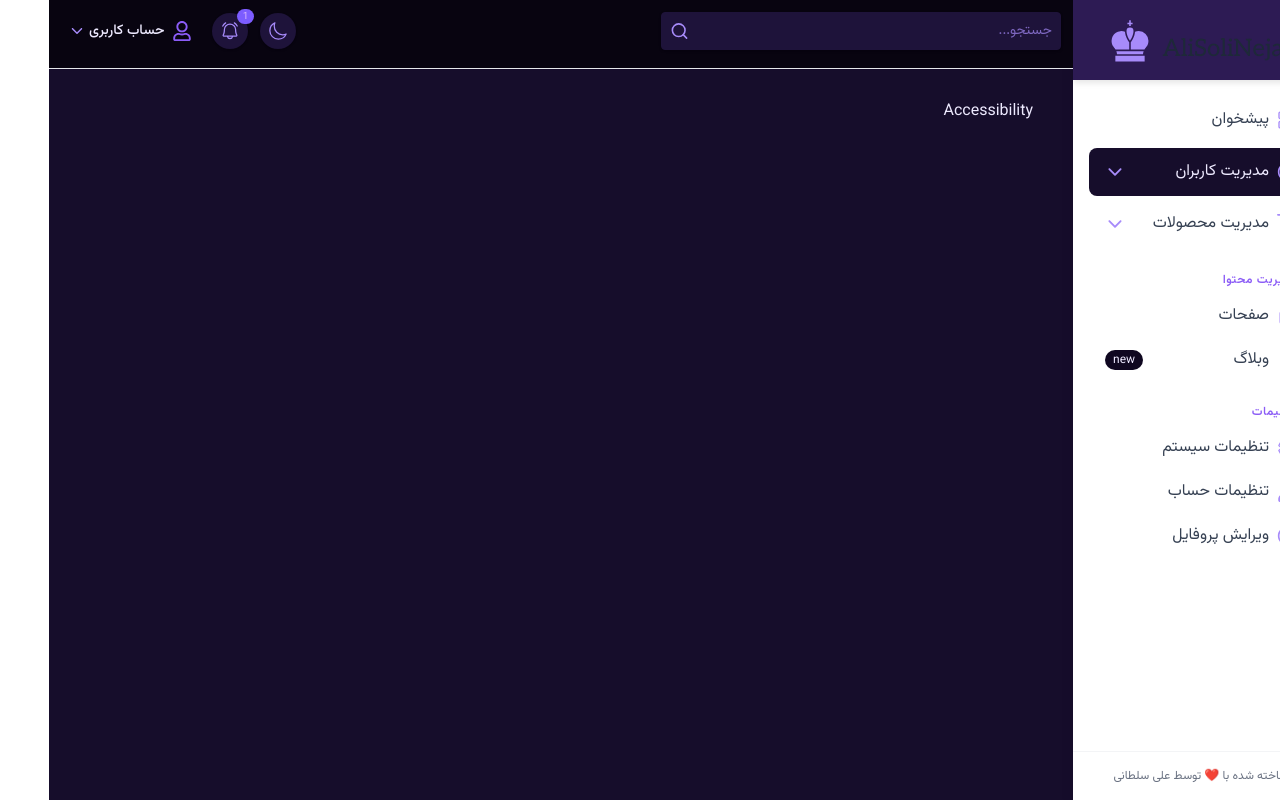
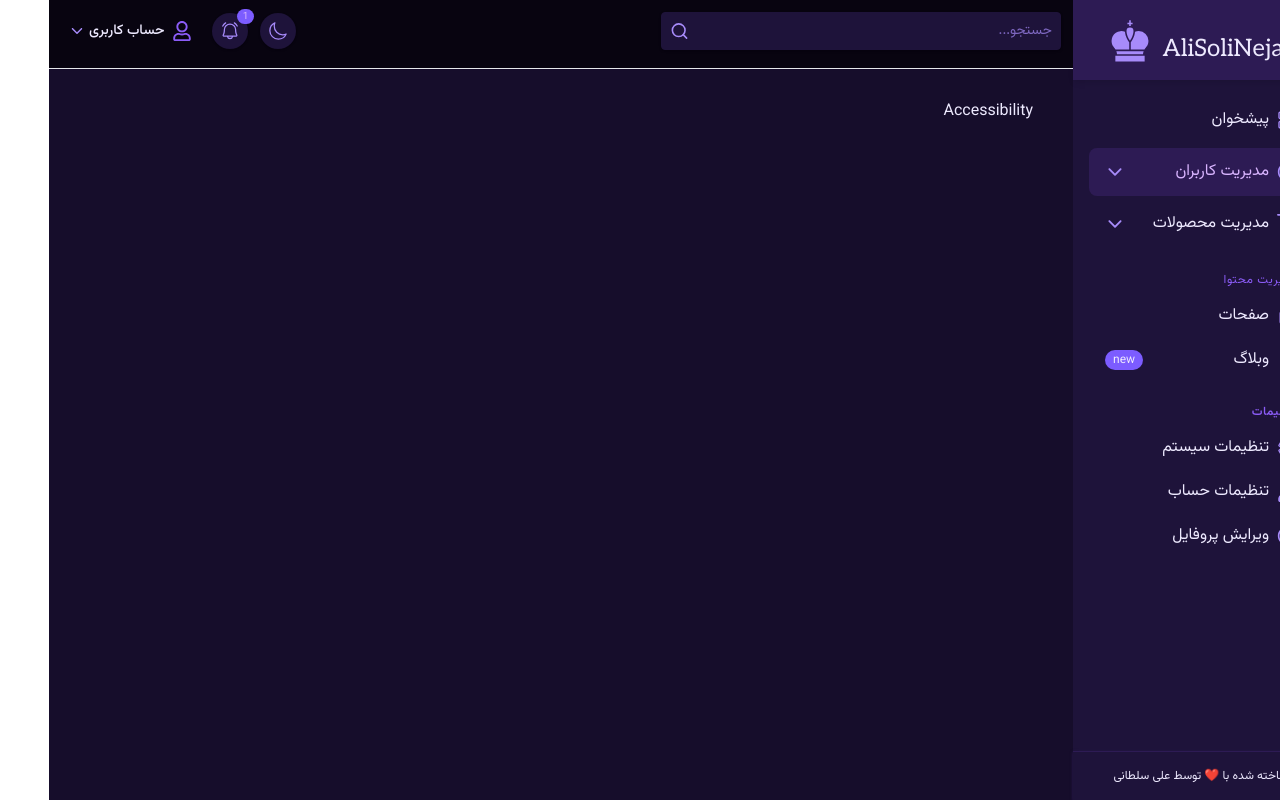
Before and after one commit to alisoltaninejad/Admin-Dashboard, a React (Vite) app: page /Accessibility in a window 1280 px wide. Built offline with nearby package versions, Linux system fonts and the light colour scheme; a web font is replaced by a local one.

Commit message:
style(SideBar): :art: theme handle

```diff
--- a/src/components/Sidebar/MainMenuItem.jsx
+++ b/src/components/Sidebar/MainMenuItem.jsx
@@ -1,7 +1,7 @@
 import React from "react";
 import { Link, useLocation } from "react-router-dom";
 import Icon from "../Icons/Icons";
-import SubmenuItem from "./SubMenuItem"
+import SubmenuItem from "./SubMenuItem";
 
 export default function MainMenuItem({
   item,
@@ -16,17 +16,16 @@ export default function MainMenuItem({
   // بررسی فعال بودن منو: اگر مسیر فعلی با مسیر منو یا یکی از زیرمنوهایش برابر باشد، منو هایلایت می‌شود
   const isActive =
     location.pathname === item.path ||
-    (submenus &&
-      submenus.some((sub) => sub.path === location.pathname));
+    (submenus && submenus.some((sub) => sub.path === location.pathname));
 
   return (
     <div className="group">
       {hasSubmenu ? (
         <button
-          className={`flex items-center justify-between w-full px-4 py-3 rounded-lg transition-colors ${
+          className={`flex items-center justify-between w-full px-4 py-3 rounded-lg transition-colors hover:text-brand-500 ${
             isActive
-              ? "bg-brand-100 text-brand-800"
-              : "text-gray-700 hover:bg-brand-50"
+              ? "bg-brand-300 text-brand-700"
+              : "text-brand-800 "
           }`}
           onClick={() => onClick(item.id)}>
           <div className="flex items-center">
@@ -48,10 +47,10 @@ export default function MainMenuItem({
             if (typeof window !== "undefined" && window.innerWidth < 1280)
               setShowSidebar(false);
           }}
-          className={`flex items-center px-4 py-3 rounded-lg transition-colors ${
+          className={`flex items-center px-4 py-3 rounded-lg transition-colors hover:text-brand-500 ${
             isActive
-              ? "bg-brand-100 text-brand-800"
-              : "text-gray-700 hover:bg-brand-50"
+              ? "bg-brand-300 text-brand-700"
+              : "text-brand-800"
           }`}>
           <Icon name={item.icon} className="w-5 h-5 me-2" />
           <span>{item.title}</span>
@@ -59,7 +58,7 @@ export default function MainMenuItem({
       )}
 
       {hasSubmenu && isOpen && (
-        <div className="mt-1 pl-8 space-y-1">
+        <div className="mt-1 pl-8 space-y-1 ">
           {submenus.map((submenu) => (
             <SubmenuItem
               key={submenu.id}
--- a/src/components/Sidebar/Sidebar.jsx
+++ b/src/components/Sidebar/Sidebar.jsx
@@ -25,7 +25,7 @@ export default function Sidebar({ showSidebar, setShowSidebar }) {
     <div
       className={`${
         showSidebar ? "flex" : "hidden"
-      } xl:flex flex-col min-w-[300px] xl:min-w-[200px] lg:w-1/5 h-screen fixed top-0 start-0 bg-white shadow-lg z-50`}>
+      } xl:flex flex-col min-w-[300px] xl:min-w-[200px] lg:w-1/5 h-screen fixed top-0 start-0 bg-brand-200 z-50 `}>
       <SidebarHeader setShowSidebar={setShowSidebar} />
       <nav className="flex-1 overflow-y-auto p-4 space-y-1 scrollbar-hide">
         {mainMenuItems.map((item) => (
@@ -39,7 +39,7 @@ export default function Sidebar({ showSidebar, setShowSidebar }) {
         ))}
 
         <div className="mt-6">
-          <h3 className="px-4 text-xs font-semibold text-brand-600 uppercase tracking-wider">
+          <h3 className="px-4 text-xs font-semibol text-brand-600 uppercase tracking-wider">
             مدیریت محتوا
           </h3>
           <div className="mt-2 space-y-1">
@@ -51,15 +51,15 @@ export default function Sidebar({ showSidebar, setShowSidebar }) {
                   if (typeof window !== "undefined" && window.innerWidth < 1280)
                     setShowSidebar(false);
                 }}
-                className={`flex items-center px-4 py-2 rounded-lg transition-colors ${
+                className={`flex items-center px-4 py-2 rounded-lg transition-colors hover:text-brand-700 ${
                   location.pathname === item.path
-                    ? "bg-brand-100 text-brand-800"
-                    : "text-gray-700 hover:bg-brand-50"
+                    ? "bg-brand-300 text-brand-700"
+                    : "text-brand-800 hover:bg-brand-300"
                 }`}>
                 <Icon name={item.icon} className="w-5 h-5 me-2" />
                 <span>{item.title}</span>
                 {item.badge && (
-                  <span className="mr-auto bg-brand-50 text-brand-800 text-xs px-2 py-0.5 rounded-full">
+                  <span className="mr-auto bg-brand-400 text-brand-800 text-xs px-2 py-0.5 rounded-full">
                     {item.badge}
                   </span>
                 )}
@@ -81,10 +81,10 @@ export default function Sidebar({ showSidebar, setShowSidebar }) {
                   if (typeof window !== "undefined" && window.innerWidth < 1280)
                     setShowSidebar(false);
                 }}
-                className={`flex items-center px-4 py-2 rounded-lg transition-colors ${
+                className={`flex items-center px-4 py-2 rounded-lg transition-colors hover:text-brand-700 ${
                   location.pathname === item.path
-                    ? "bg-brand-100 text-brand-800"
-                    : "text-gray-700 hover:bg-brand-50"
+                    ? "bg-brand-300 text-brand-700"
+                    : "text-brand-800 hover:bg-brand-300"
                 }`}>
                 <Icon name={item.icon} className="w-5 h-5 me-2" />
                 <span>{item.title}</span>
@@ -93,7 +93,7 @@ export default function Sidebar({ showSidebar, setShowSidebar }) {
           </div>
         </div>
       </nav>
-      <div className="p-4 text-center text-xs text-gray-500 border-t border-gray-100">
+      <div className="p-4 text-center text-xs text-brand-800 border-t border-brand-300 shadow shadow-brand-300">
         ساخته شده با ❤️ توسط علی سلطانی
       </div>
     </div>
--- a/src/components/Sidebar/SidebarHeader.jsx
+++ b/src/components/Sidebar/SidebarHeader.jsx
@@ -3,7 +3,7 @@ import Icon from "./../Icons/Icons";
 
 export default function SidebarHeader({ setShowSidebar }) {
   return (
-<div className="relative flex w-full h-[80px] p-4 items-center text-gray-800 xl:bg-brand-300 shadow-[0_4px_6px_-1px_rgba(0,0,0,0.1)] z-50">
+<div className="relative flex w-full h-[80px] p-4 items-center  xl:bg-brand-300 shadow-[0_4px_6px_-1px_rgba(0,0,0,0.1)] z-50">
 
   {/* دکمه بستن */}
   <button
@@ -15,7 +15,7 @@ export default function SidebarHeader({ setShowSidebar }) {
 
   {/* لوگو در وسط */}
   <div className="flex items-end gap-2 mx-auto">
-    <span className="text-2xl font-Aleo">AliSoliNejad</span>
+    <span className="text-2xl font-Aleo text-brand-800">AliSoliNejad</span>
     <Icon name="king" size="lg" className="w-[50px] h-[50px]" />
   </div>
 
--- a/src/components/Sidebar/SubMenuItem.jsx
+++ b/src/components/Sidebar/SubMenuItem.jsx
@@ -11,10 +11,11 @@ export default function SubmenuItem({ item, setShowSidebar }) {
       onClick={() => {
         if (window.innerWidth < 1280) setShowSidebar(false);
       }}
-      className={`block px-3 py-2 text-sm rounded-md transition-colors ${
-        isActive ? "bg-brand-100 text-brand-800" : "text-gray-600 hover:bg-brand-50"
-      }`}
-    >
+      className={`block px-3 py-2 text-sm rounded-md transition-colors hover:text-brand-700 ${
+        isActive
+          ? "bg-brand-300 text-brand-700"
+          : "text-brand-800 hover:bg-brand-300"
+      }`}>
       {item.title}
     </Link>
   );
```
